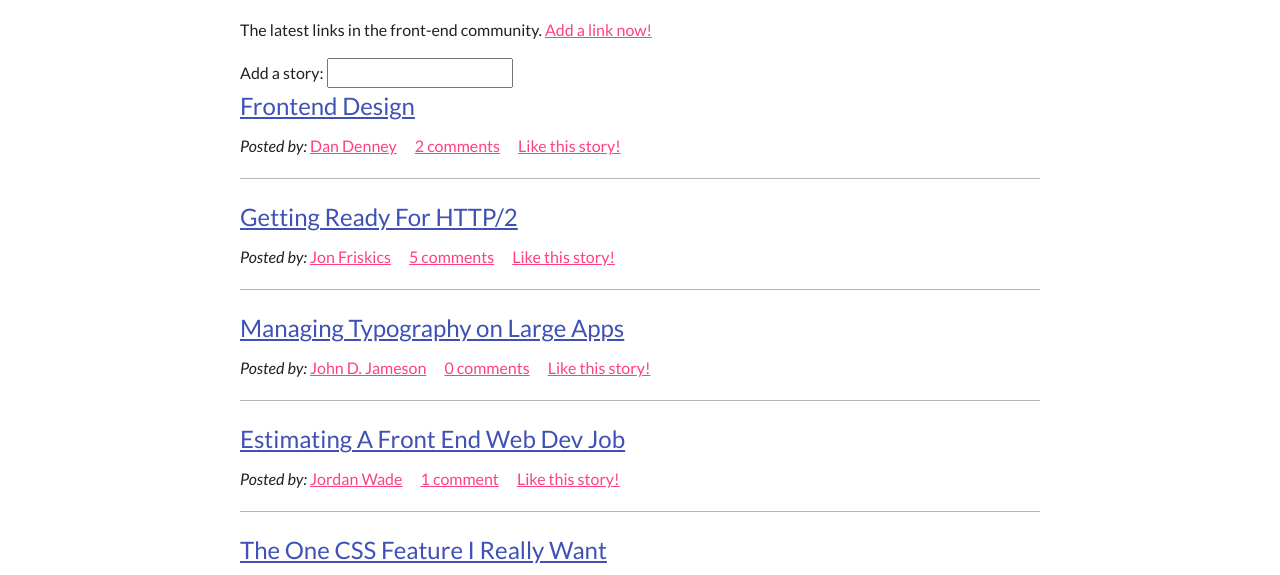
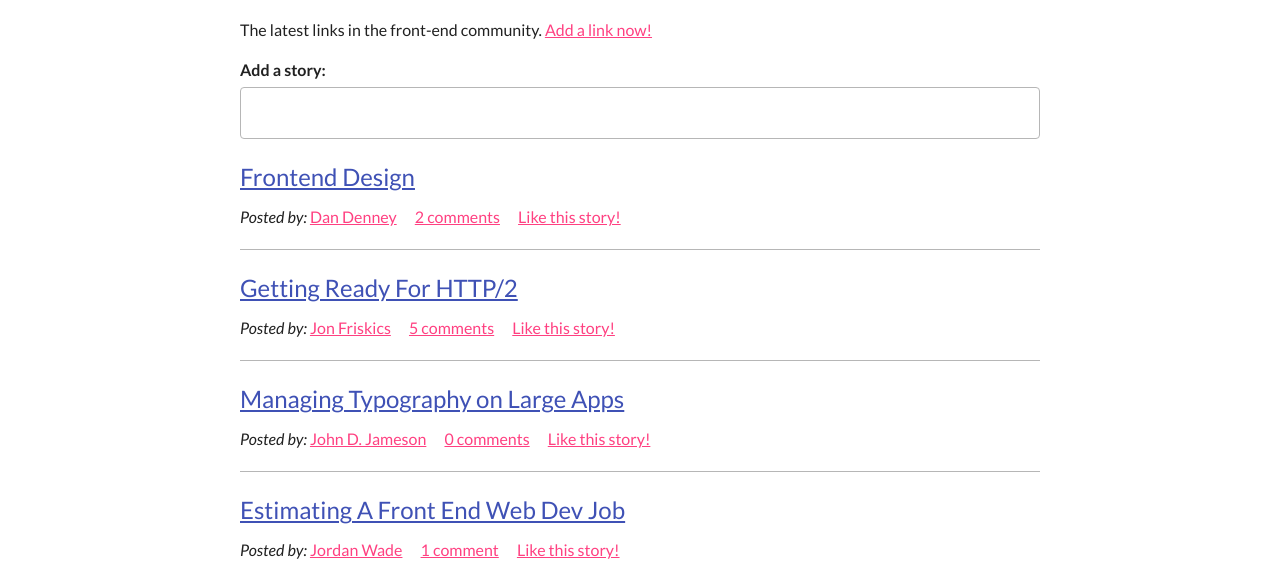
Before and after one commit to joserferrer/FrontEndNewsScreencast, a plain HTML site: page index.html in a window 1280 px wide. Shown: the part 215-790 px from the top of the page. Drawn offline with nearby package versions, Linux system fonts and the light colour scheme.

Commit message:
edited box model of form input

```diff
--- a/main.css
+++ b/main.css
@@ -119,6 +119,29 @@ a:focus{
 	animation: flash 2s;
 }
 
+/*-----------------------------------------------
+*   Form
+-----------------------------------------------*/
+
+.form {
+	margin-bottom: 20px;
+}
+
+.form-label {
+	display: block;
+	font-weight: bold;
+	margin-bottom: 5px;
+}
+
+.form-input {
+	border: 1px solid #b6b6b6;
+	border-radius: 4px;
+	box-sizing: border-box;
+	font-size: 20px;
+	padding: 10px;
+	width: 100%;
+}
+
 
 
 /*-----------------------------------------------
```
